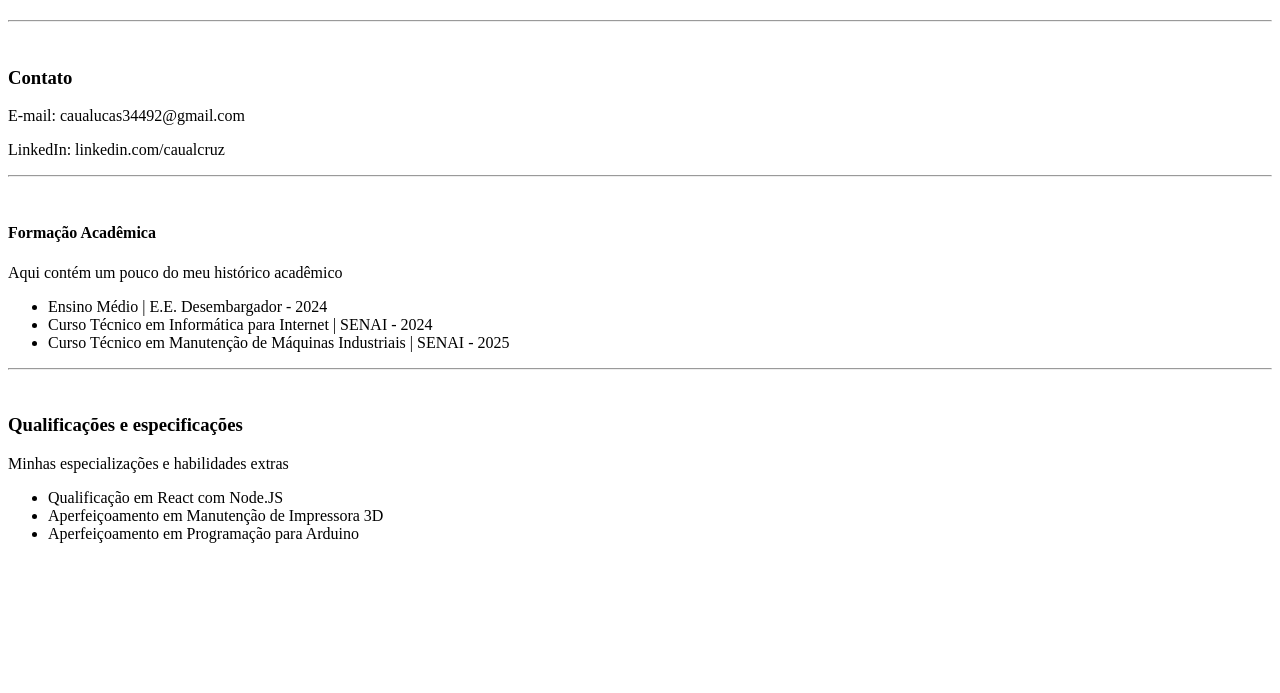
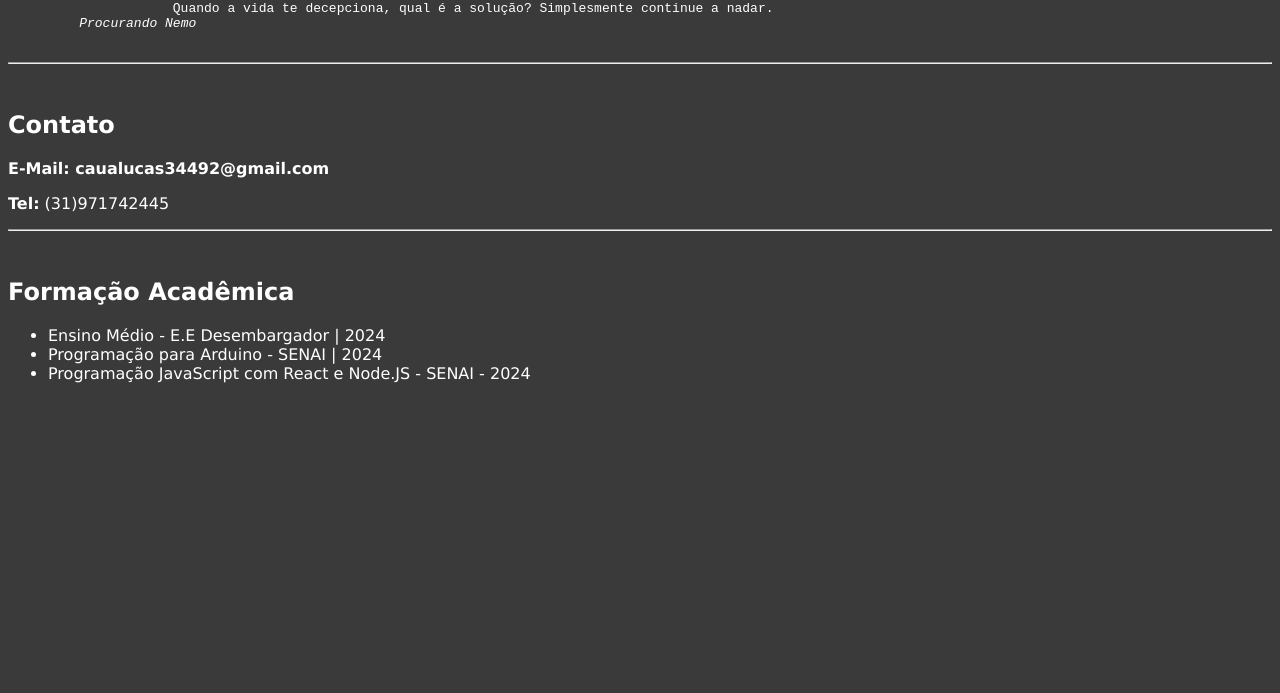
Before and after one commit to caualcruz/listaProgramacaoHTML_CSS_JS_CauaCruz, a plain HTML site: page curriculo.html in a window 1280 px wide. Shown: the part 107-800 px from the top of the page. Drawn offline with Linux system fonts and the light colour scheme.

Commit message:
ATIVIDADE 02

```diff
--- a/curriculo.html
+++ b/curriculo.html
@@ -1,40 +1,56 @@
-<!DOCTYPE html>
-<html lang="pt-br">
+</html><!DOCTYPE html>
+<html lang="pt-BR">
     <head>
         <meta charset="UTF-8">
-    <meta name="viewport" content="width=device-width, initial-scale=1.0">
-    <title>Currículo</title>
+        <meta name="viewport" content="width=device-width, initial-sacle=1.0">
+        <title>Atividade Currículo</title>
+        <style>
+            body {
+                font-family: Verdana, Geneva, Tahoma, sans-serif;
+                background-color: #3a3a3a;
+                color: white;
+            }
+        </style>
+
+
     </head>
     <body>
-    <h1>Cauã Cruz</h1>
 
-    <h2>Olá eu sou o Cauã, este é meu currículo</h2>
+        <br>
+        <h1>Olá! eu sou o <id>Cauã</id></h1>
+
+        <blockquote>
+            <pre>
+                Quando a vida te decepciona, qual é a solução? Simplesmente continue a nadar.
+    <span class="autor"><em>Procurando Nemo</em></span>
+            </pre>
+        </blockquote>
+
         <hr>
         <br>
-        <h3>Contato</h3>
-        <p>E-mail: caualucas34492@gmail.com</p>
-        <p>LinkedIn: linkedin.com/caualcruz</p>
+        <h2>Contato</h2>
+        <p>
+            <strong>E-Mail: caualucas34492@gmail.com</strong></p>
+        <p>
+            <strong>Tel:</strong> (31)971742445
+        </p>
+        <style>
+            p{
+                color: rgb(7f7979)
+            }
+            </style>
             <hr>
         <br>
-    <h4>
-        Formação Acadêmica
-    </h4>
-    <p>Aqui contém um pouco do meu histórico acadêmico</p>
+
+        <h2>Formação Acadêmica</h2>
         <ul>
-        <li>Ensino Médio | E.E. Desembargador - 2024</li>
-        <li>Curso Técnico em Informática para Internet | SENAI - 2024</li>
-        <li>Curso Técnico em Manutenção de Máquinas Industriais | SENAI - 2025</li>
+            <li>Ensino Médio - E.E Desembargador | 2024</li>
+            <li> Programação para Arduino - SENAI | 2024 </li>
+            <li> Programação JavaScript com React e Node.JS - SENAI - 2024</li>
+
         </ul>
-    <hr>
-    <br>
-    <h3>
-        Qualificações e especificações
-    </h3>
-    <p>Minhas especializações e habilidades extras</p>
-    <ul>
-        <li>Qualificação em React com Node.JS</li>
-        <li>Aperfeiçoamento em Manutenção de Impressora 3D</li>
-        <li>Aperfeiçoamento em Programação para Arduino</li>
-    </ul>
+
+
+
     </body>
 </html>
```
Lines whose indentation alone changed are shown as unchanged.
